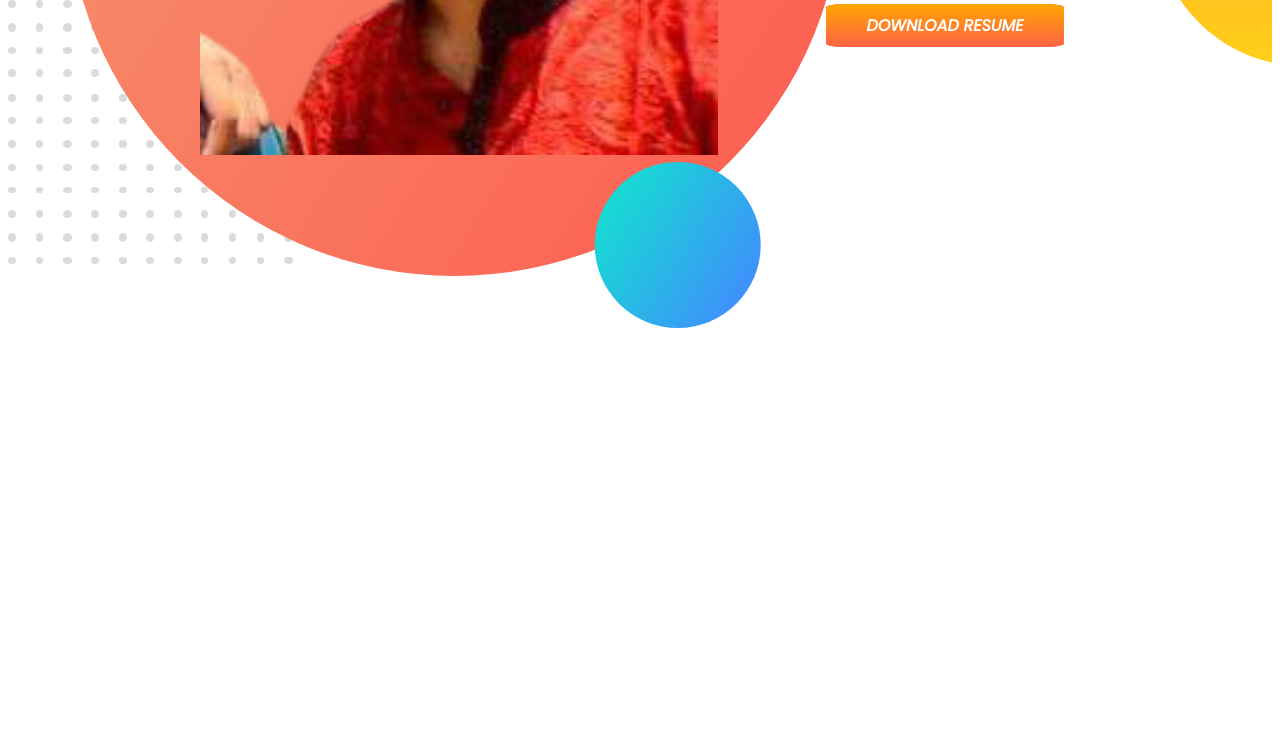
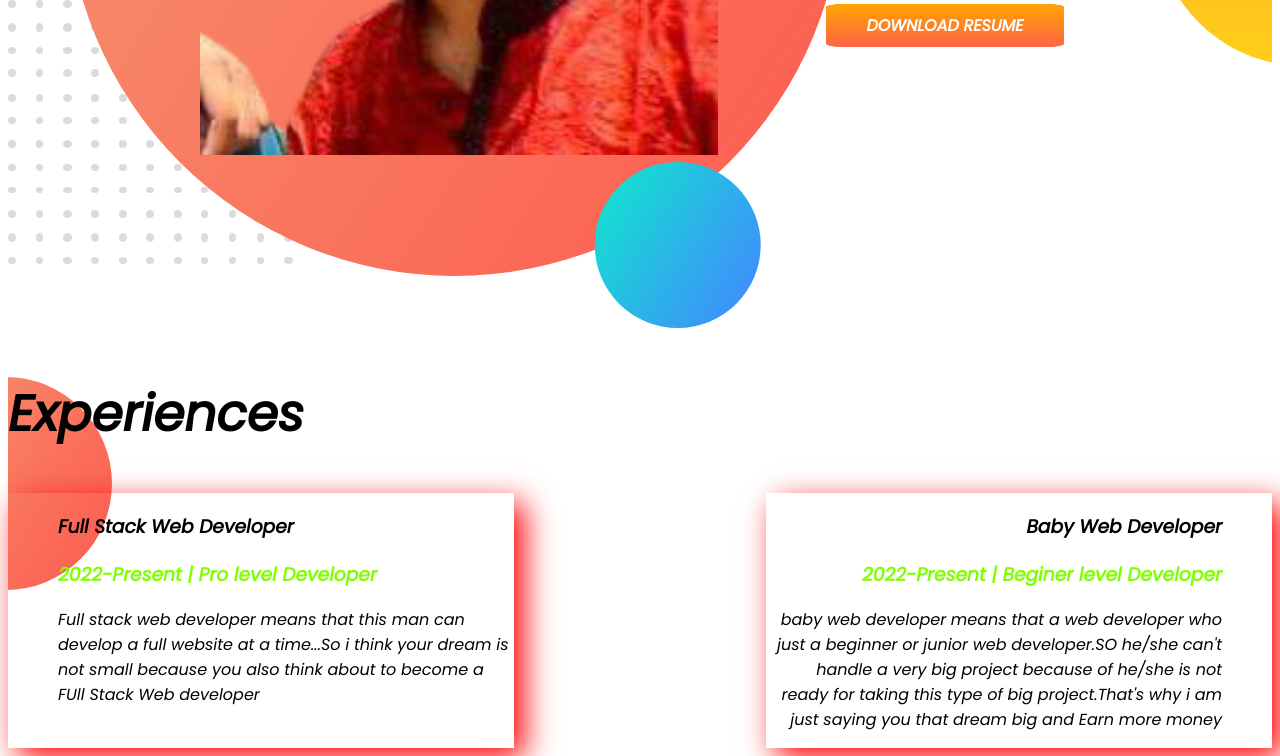
Before and after one commit to ShafinRME/developer-portfolio, a plain HTML site: page index.html in a window 1280 px wide. Shown: the part 1222-1978 px from the top of the page. Before the commit the page ends 1565 px from the top, so only its background shows below. Drawn offline with Linux system fonts and the light colour scheme.

Commit message:
laster parter agerta

```diff
--- a/index.html
+++ b/index.html
@@ -13,7 +13,7 @@
 </head>
 
 <body>
-    <section class="banner">
+    <section class="banner flexible-container">
         <div class="first-part">
             <h1>Welcome To</h1>
             <h1> <span class="color">Shafin Ahmed's</span>World!</h1>
@@ -27,7 +27,7 @@
         <div class="half-width"><img src="s.png" alt="image can't found">
         </div>
     </section>
-    <section class="dream-big">
+    <section class="dream-big flexible-container">
         <div class="imgg">
             <img src="ss.png" alt="Image is not found so don't worry">
         </div>
@@ -51,6 +51,31 @@
         </div>
 
     </section>
+    <section class="Ending-part">
+        <h1>Experiences</h1>
+        <div class="flexible-container">
+            <div class="lst1">
+                <h3>Full Stack Web Developer</h1>
+                    <h3 class="color">2022-Present | Pro level Developer</h3>
+                    <p>Full stack web developer means that this man can develop a full website at a time...So i think
+                        your
+                        dream
+                        is not small because you also think about to become a FUll Stack Web developer</p>
+            </div>
+            <div class="lst2">
+                <h3>Baby Web Developer</h1>
+                    <h3 class="color">2022-Present | Beginer level Developer</h3>
+                    <p>baby web developer means that a web developer who just a beginner or junior web developer.SO
+                        he/she
+                        can't
+                        handle a very big project because of he/she is not ready for taking this type of big
+                        project.That's
+                        why
+                        i am just saying you that dream big and Earn more money</p>
+
+            </div>
+        </div>
+    </section>
 </body>
 
 </html>
--- a/style.css
+++ b/style.css
@@ -7,8 +7,9 @@ h1{
 .color{
     color: chartreuse;
 }
-section{
+.flexible-container{
     display: flex;
+    margin bottom: 150px;
 }
 .half-width{
     width: 50%;
@@ -44,3 +45,24 @@ section{
     background-repeat: no-repeat;
     background-position: right;
 }
+.lst1{
+    width: 40%;
+    margin-right: 5%;
+    padding-left: 50px;
+    box-shadow: 10px 10px 30px red;
+
+}
+.lst2{
+    width: 40%;
+    margin-left: 15%;
+    text-align: right;
+    padding-right: 50px;
+    box-shadow: 10px 10px 30px red;
+
+}
+.Ending-part{
+    background-image: url(images/exp-bg.png);
+    background-repeat: no-repeat;
+
+
+}
```
